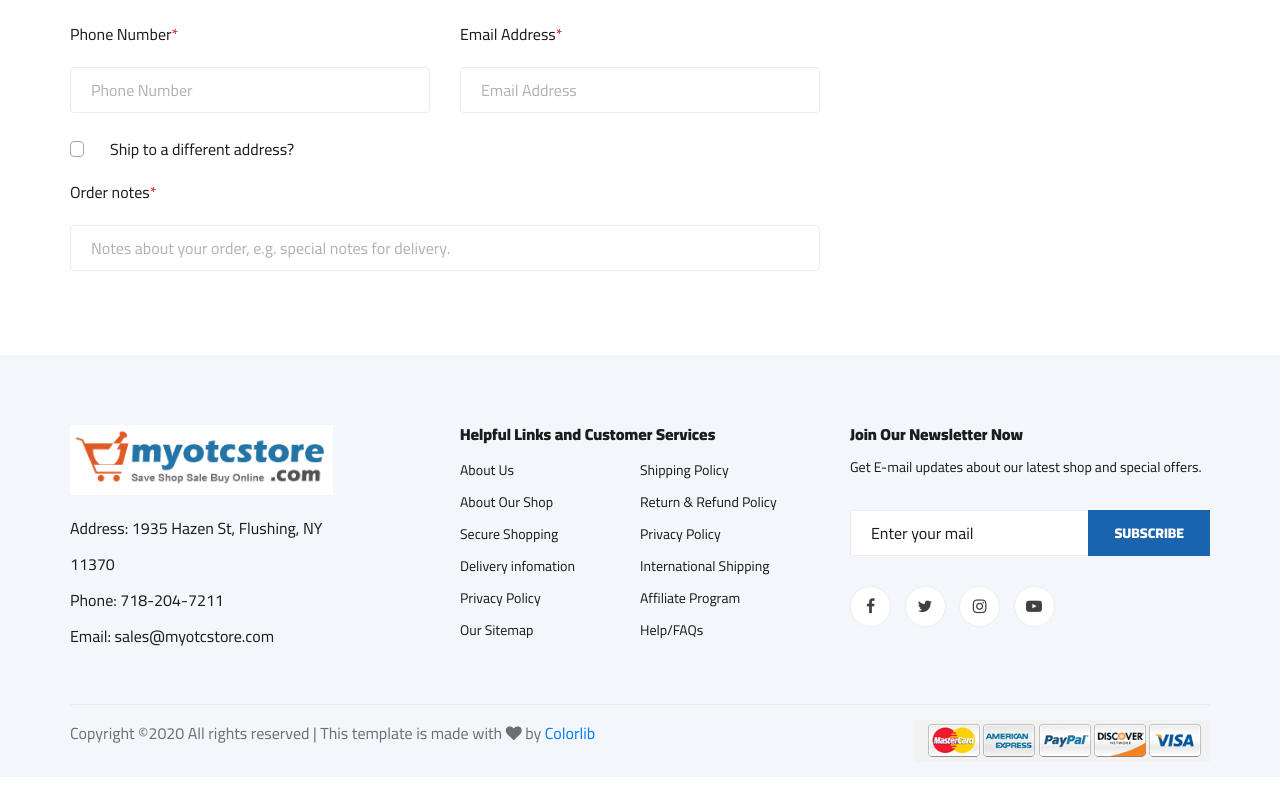
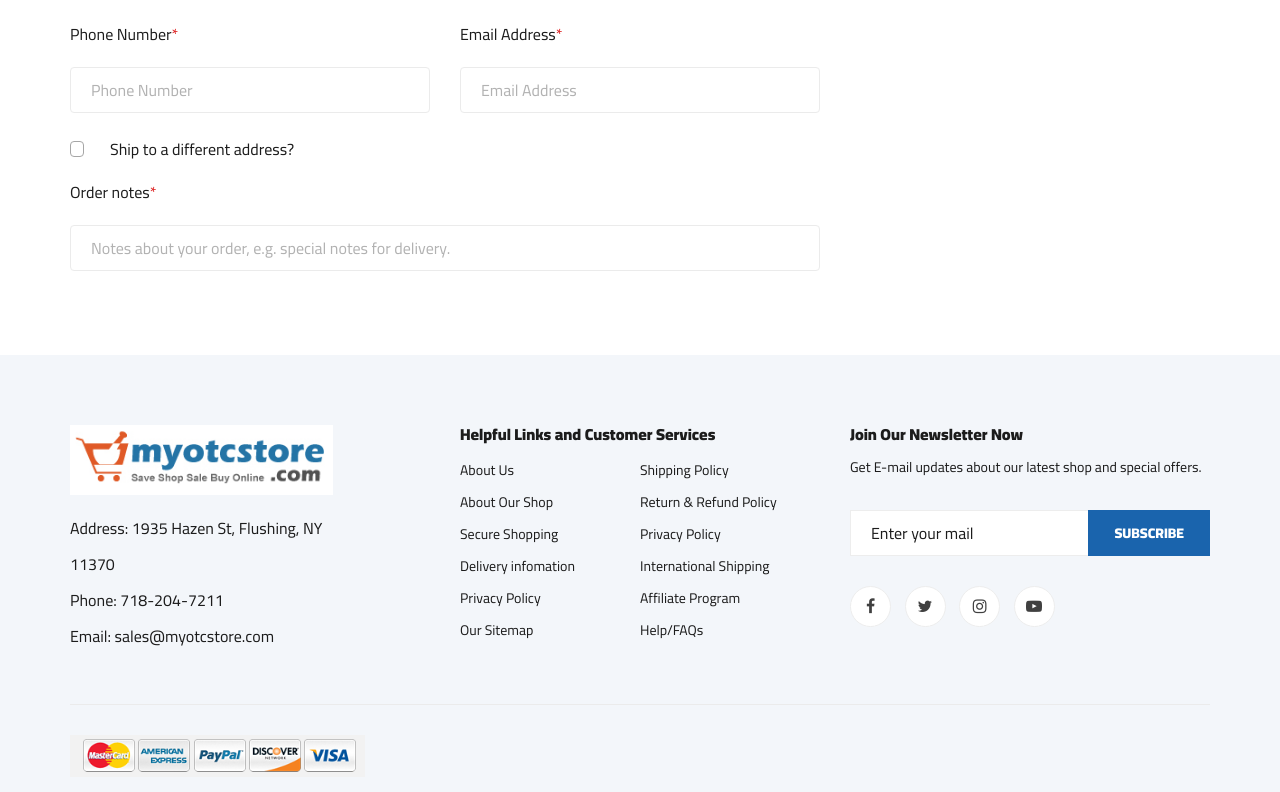
Before and after one commit to bhsieh74/MyOTCStore, a plain HTML site: page checkout.html in a window 1280 px wide. Shown: the part 1336-2128 px from the top of the page. Drawn offline with Linux system fonts and the light colour scheme.

Commit message:
Add files via upload

```diff
--- a/checkout.html
+++ b/checkout.html
@@ -330,9 +330,7 @@
         <div class="row">
             <div class="col-lg-12">
                 <div class="footer__copyright">
-                    <div class="footer__copyright__text"><p><!-- Link back to Colorlib can't be removed. Template is licensed under CC BY 3.0. -->
-Copyright &copy;<script>document.write(new Date().getFullYear());</script> All rights reserved | This template is made with <i class="fa fa-heart" aria-hidden="true"></i> by <a href="https://colorlib.com" target="_blank">Colorlib</a>
-<!-- Link back to Colorlib can't be removed. Template is licensed under CC BY 3.0. --></p></div>
+                    <div class="footer__copyright__text"><p>
                     <div class="footer__copyright__payment"><img src="img/payment-item.png" alt=""></div>
                 </div>
             </div>
--- a/contact.html
+++ b/contact.html
@@ -307,9 +307,7 @@
             <div class="row">
                 <div class="col-lg-12">
                     <div class="footer__copyright">
-                        <div class="footer__copyright__text"><p><!-- Link back to Colorlib can't be removed. Template is licensed under CC BY 3.0. -->
-  Copyright &copy;<script>document.write(new Date().getFullYear());</script> All rights reserved | This template is made with <i class="fa fa-heart" aria-hidden="true"></i> by <a href="https://colorlib.com" target="_blank">Colorlib</a>
-  <!-- Link back to Colorlib can't be removed. Template is licensed under CC BY 3.0. --></p></div>
+
                         <div class="footer__copyright__payment"><img src="img/payment-item.png" alt=""></div>
                     </div>
                 </div>
```
Also changed, not shown: index.html (+1 -1 lines), shoping-cart.html (+0 -1 lines).
